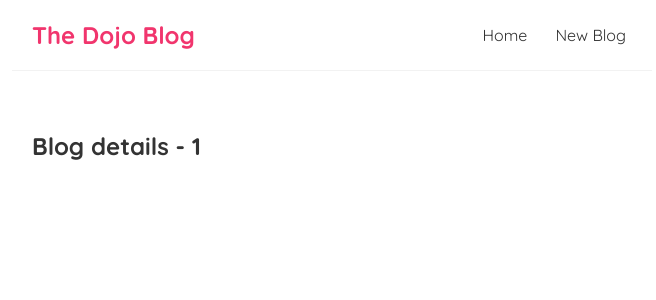
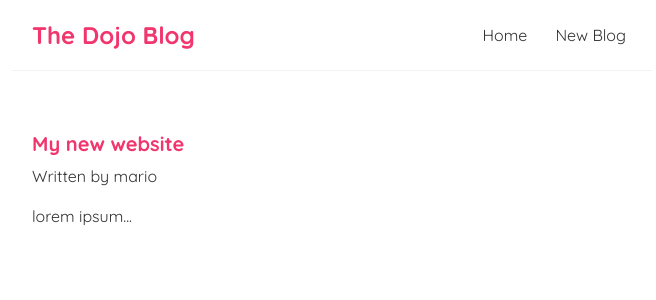
Before and after one commit to sartek430/FullReactTutorial, a React (Create React App) app in the folder dojo-blog/: page /blogs/1 in a window 1280 px wide. Shown: the top 300 px of the page, without its empty margins (308-964 px from the left). Built offline with nearby package versions, Linux system fonts and the light colour scheme; data requests are answered from the project's data file.

Commit message:
Reusing custom hooks

```diff
--- a/dojo-blog/src/BlogDetails.js
+++ b/dojo-blog/src/BlogDetails.js
@@ -1,11 +1,25 @@
 import { useParams } from "react-router-dom/cjs/react-router-dom.min";
+import useFetch from "./useFetch";
 
 const BlogDetails = () => {
   const { id } = useParams();
+  const {
+    data: blog,
+    error,
+    isPending,
+  } = useFetch("http://localhost:8000/blogs/" + id);
 
   return (
     <div className="blog-details">
-      <h2>Blog details - {id}</h2>
+      {isPending && <div>Loading...</div>}
+      {error && <div>{error}</div>}
+      {blog && (
+        <article>
+          <h2>{blog.title}</h2>
+          <p>Written by {blog.author}</p>
+          <div>{blog.body}</div>
+        </article>
+      )}
     </div>
   );
 };
--- a/dojo-blog/src/index.css
+++ b/dojo-blog/src/index.css
@@ -52,3 +52,13 @@
 .blog-preview a {
   text-decoration: none;
 }
+
+.blog-details h2 {
+  font-size: 20px;
+  color: #f1356d;
+  margin-bottom: 10px;
+}
+
+.blog-details div {
+  margin: 20px 0;
+}
```
